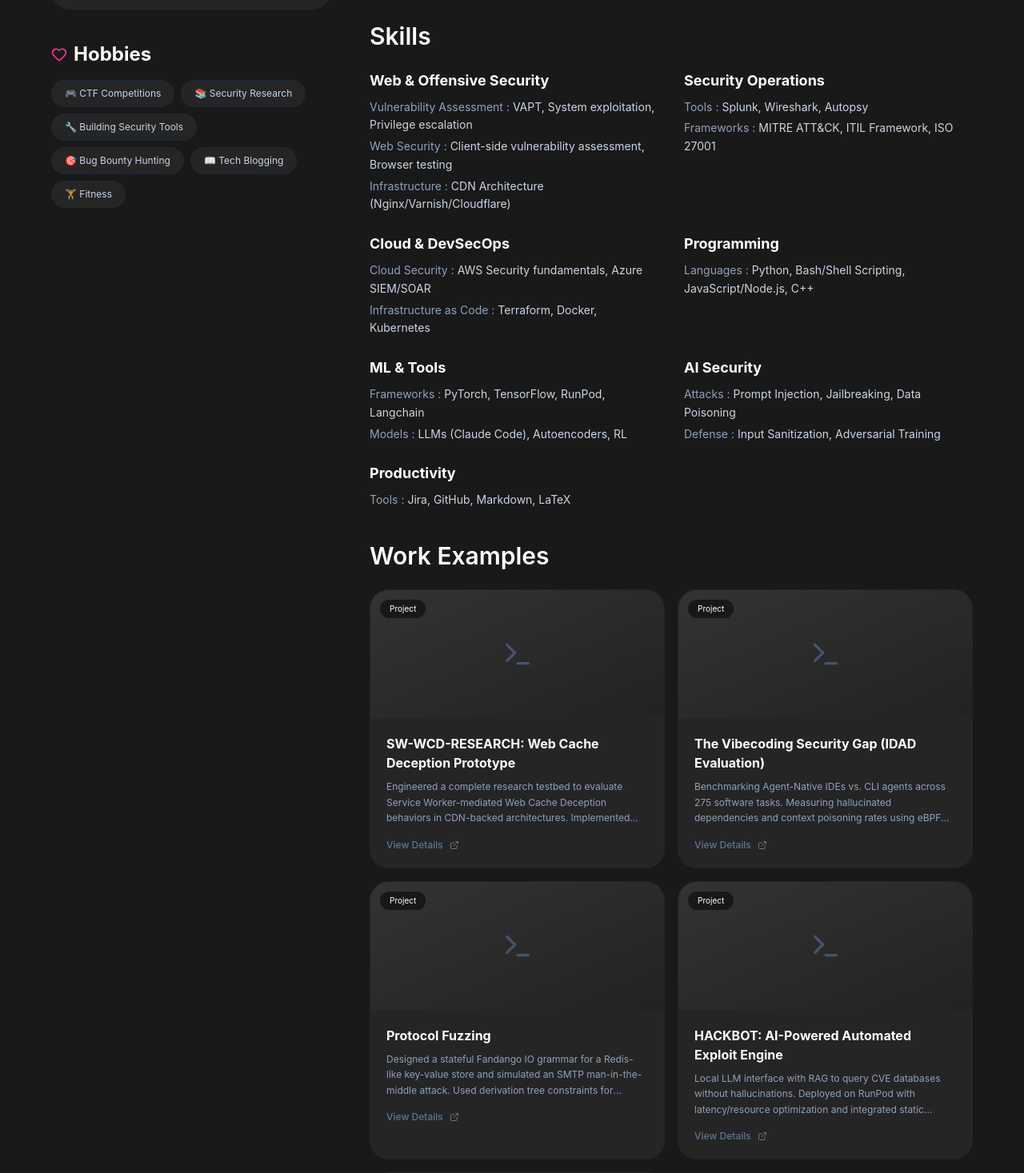
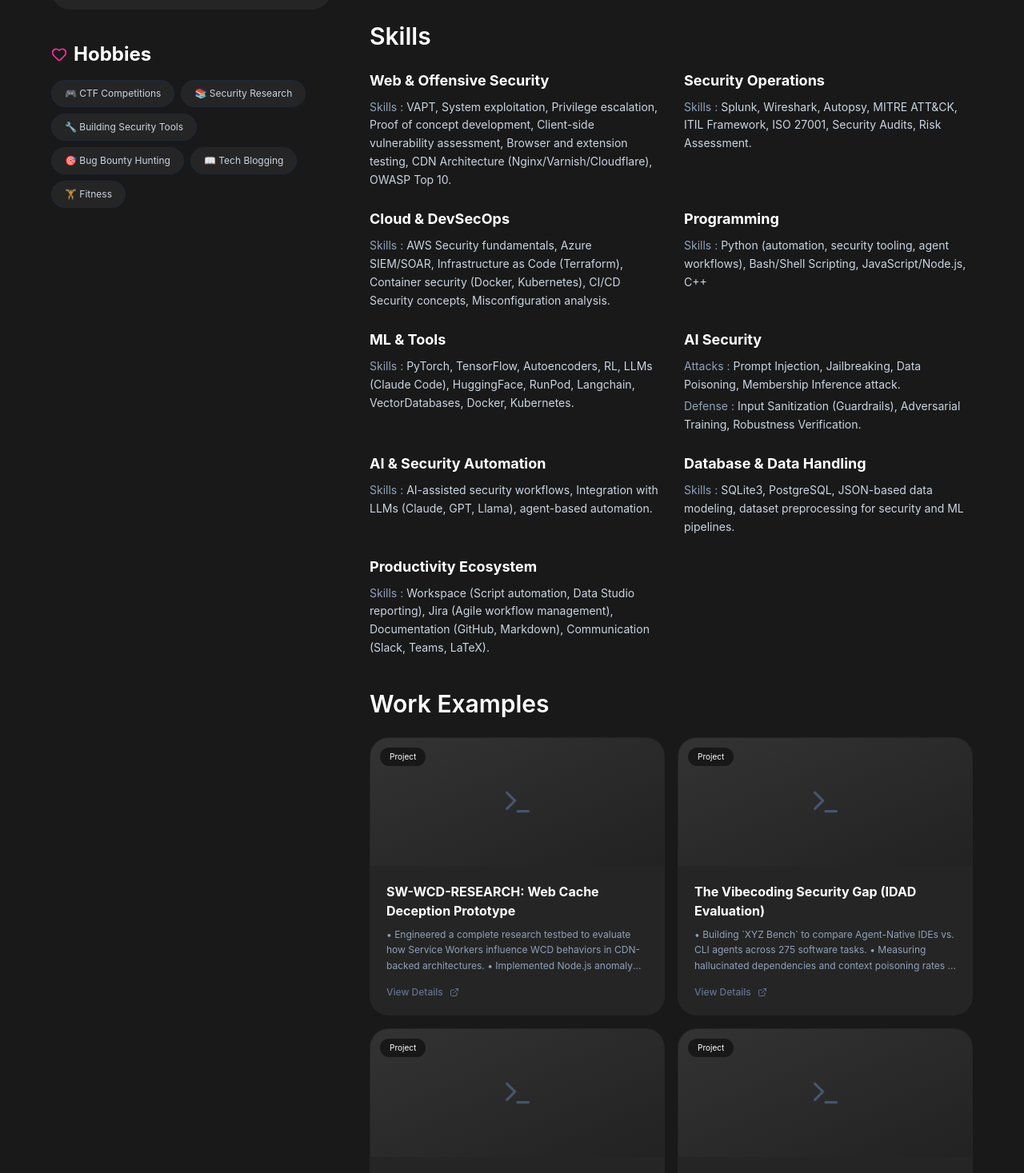
Before and after one commit to lordprime/Portfolio, a Next.js app: page / in a window 1280 px wide. Shown: the part 1083-2550 px from the top of the page at 80% size. Built offline with nearby package versions, Linux system fonts and the light colour scheme.

Commit message:
fix: restore full resume text in portfolio data

```diff
--- a/src/data/portfolio.ts
+++ b/src/data/portfolio.ts
@@ -51,28 +51,28 @@ export const portfolioData = {
             role: "Research Assistant (Web & AI Security)",
             company: "CISPA -- Helmholtz Center for Information Security",
             period: "Sep 2025 – Present",
-            description: "Leading SW-WCD Research (Web Cache Deception) and AI Agent Security (IDAD). Developed simulation environments with Docker/Nginx/Playwright and benchmarking frameworks for autonomous coding agents.",
+            description: "• SW-WCD Research: Developed `SW-WCD-RESEARCH`, a controlled prototype to study Service Worker-mediated Web Cache Deception. Architected a simulation environment using Nginx (CDN logic) and Express (Origin) to test path sculpting and header manipulation payloads.\n• Infrastructure Automation: Implemented a Playwright-based test suite for cross-browser validation and an R-based statistical engine to compute attack success rates and time-to-cache metrics.\n• AI Agent Security (IDAD): Leading the Vibecoding Security Gap study, benchmarking Agent-Native IDEs vs. CLI Agents. Designing the `XYZ Bench` framework to evaluate 275 development tasks for hallucinated dependencies, logic optimization bypasses, and security vulnerabilities.\n• Vulnerability Discovery: Uncovering novel Verification Gap, risks where autonomous agents report successful tests on vulnerable code, specifically in context poisoning and legacy pattern propagation & identifying Security Vuln.",
             icon: Shield,
         },
         {
             role: "Penetration Testing Intern",
             company: "Hackers4u",
             period: "Sep 2023 – Oct 2023",
-            description: "Executed black-box penetration tests on web applications (SQLi, XSS, IDOR) and automated network enumeration using Nmap/Nessus APIs.",
+            description: "• Executed black-box penetration tests on web applications, identifying critical vulnerabilities (SQLi, XSS, IDOR).\n• Automated network enumeration using Nmap and Nessus APIs, reducing manual scanning time by 40%.\n• Documented findings in markdown reports for technical and non-technical stakeholders.",
             icon: Terminal,
         },
         {
             role: "Cybersecurity & Digital Forensics Intern",
             company: "CybersecuredIndia",
             period: "Dec 2022 – Feb 2023",
-            description: "Analyzed malware behavior logs and conducted forensic investigations preserving chain-of-custody. Reconstructed attack timelines using Registry and Prefetch artifacts.",
+            description: "• Analyzed malware behavior logs using Python to detect obfuscation patterns.\n• Conducted forensic investigations preserving chain-of-custody; reconstructed attack timelines using Registry and Prefetch artifacts.\n• Translated findings into actionable risk mitigation plans.",
             icon: Lock,
         },
         {
             role: "Information Security Administrator Intern",
             company: "Virtual Testing Foundation",
             period: "Sep 2022 – Nov 2022",
-            description: "Mapped adversary behaviors to MITRE ATT&CK controls and assisted in drafting Information Security and Acceptable Use Policies.",
+            description: "• Mapped adversary behaviors to controls using MITRE ATT&CK to identify gaps.\n• Assisted in drafting Information Security and Acceptable Use Policies (ISP/AUP).",
             icon: Server,
         },
         {
@@ -86,31 +86,31 @@ export const portfolioData = {
     projects: [
         {
             title: "SW-WCD-RESEARCH: Web Cache Deception Prototype",
-            description: "Engineered a complete research testbed to evaluate Service Worker-mediated Web Cache Deception behaviors in CDN-backed architectures. Implemented Node.js anomaly detectors and designed PostgreSQL schema for statistical analysis.",
+            description: "• Engineered a complete research testbed to evaluate how Service Workers influence WCD behaviors in CDN-backed architectures.\n• Implemented Node.js anomaly detectors to log rewritten URLs and cache indicators.\n• Developed attack payloads (e.g., t1-path-sculpting.js) to bypass standard CDN cache armor.\n• Designed PostgreSQL schema for trial data storage and statistical power analysis.",
             tech: ["Docker", "Nginx", "Playwright", "R", "JS", "SQL"],
             link: "#",
         },
         {
             title: "The Vibecoding Security Gap (IDAD Evaluation)",
-            description: "Benchmarking Agent-Native IDEs vs. CLI agents across 275 software tasks. Measuring hallucinated dependencies and context poisoning rates using eBPF monitoring.",
+            description: "• Building `XYZ Bench` to compare Agent-Native IDEs vs. CLI agents across 275 software tasks.\n• Measuring hallucinated dependencies and context poisoning rates in autonomous coding.\n• Using eBPF to monitor insecure execution patterns in agent-generated code.",
             tech: ["Python", "eBPF", "Gemini 3.5", "Claude Code"],
             link: "#",
         },
         {
             title: "Protocol Fuzzing",
-            description: "Designed a stateful Fandango IO grammar for a Redis-like key-value store and simulated an SMTP man-in-the-middle attack. Used derivation tree constraints for protocol correctness.",
+            description: "• Designed a stateful Fandango IO grammar for a Redis-like key-value store, enabling valid command sequences (SET/GET/UPDATE) with response validation.\n• Simulated an SMTP man-in-the-middle attack by hijacking authenticated sessions to send spoofed emails without hardcoded credentials.\n• Used derivation tree constraints and prefix-aware tracking to enforce protocol correctness during fuzzing.",
             tech: ["Python", "Fandango", "SMTP", "Redis-like Protocol"],
             link: "#",
         },
         {
             title: "HACKBOT: AI-Powered Automated Exploit Engine",
-            description: "Local LLM interface with RAG to query CVE databases without hallucinations. Deployed on RunPod with latency/resource optimization and integrated static analysis.",
+            description: "• Local LLM interface with RAG to query CVE databases without hallucinations.\n• Deployed on RunPod with latency/resource optimization.\n• Integrated static analysis for auto-generated vulnerability reports.",
             tech: ["Python", "Meta-Llama 3", "RunPod", "RAG"],
             link: "#",
         },
         {
             title: "API-Based NMAP Dashboard",
-            description: "Full-stack dashboard for managing and visualizing Nmap scans. Enabled real-time asset visibility and centralized reporting.",
+            description: "• Full-stack dashboard for managing and visualizing Nmap scans.\n• Enabled real-time asset visibility and centralized reporting.",
             tech: ["Python", "Flask", "REST API"],
             link: "#",
         },
@@ -145,49 +145,56 @@ export const portfolioData = {
         {
             category: "Web & Offensive Security",
             items: [
-                { label: "Vulnerability Assessment", skills: "VAPT, System exploitation, Privilege escalation" },
-                { label: "Web Security", skills: "Client-side vulnerability assessment, Browser testing" },
-                { label: "Infrastructure", skills: "CDN Architecture (Nginx/Varnish/Cloudflare)" }
+                { label: "Skills", skills: "VAPT, System exploitation, Privilege escalation, Proof of concept development, Client-side vulnerability assessment, Browser and extension testing, CDN Architecture (Nginx/Varnish/Cloudflare), OWASP Top 10." }
             ]
         },
         {
             category: "Security Operations",
             items: [
-                { label: "Tools", skills: "Splunk, Wireshark, Autopsy" },
-                { label: "Frameworks", skills: "MITRE ATT&CK, ITIL Framework, ISO 27001" }
+                { label: "Skills", skills: "Splunk, Wireshark, Autopsy, MITRE ATT&CK, ITIL Framework, ISO 27001, Security Audits, Risk Assessment." }
             ]
         },
         {
             category: "Cloud & DevSecOps",
             items: [
-                { label: "Cloud Security", skills: "AWS Security fundamentals, Azure SIEM/SOAR" },
-                { label: "Infrastructure as Code", skills: "Terraform, Docker, Kubernetes" }
+                { label: "Skills", skills: "AWS Security fundamentals, Azure SIEM/SOAR, Infrastructure as Code (Terraform), Container security (Docker, Kubernetes), CI/CD Security concepts, Misconfiguration analysis." }
             ]
         },
         {
             category: "Programming",
             items: [
-                { label: "Languages", skills: "Python, Bash/Shell Scripting, JavaScript/Node.js, C++" }
+                { label: "Skills", skills: "Python (automation, security tooling, agent workflows), Bash/Shell Scripting, JavaScript/Node.js, C++" }
             ]
         },
         {
             category: "ML & Tools",
             items: [
-                { label: "Frameworks", skills: "PyTorch, TensorFlow, RunPod, Langchain" },
-                { label: "Models", skills: "LLMs (Claude Code), Autoencoders, RL" }
+                { label: "Skills", skills: "PyTorch, TensorFlow, Autoencoders, RL, LLMs (Claude Code), HuggingFace, RunPod, Langchain, VectorDatabases, Docker, Kubernetes." }
             ]
         },
         {
             category: "AI Security",
             items: [
-                { label: "Attacks", skills: "Prompt Injection, Jailbreaking, Data Poisoning" },
-                { label: "Defense", skills: "Input Sanitization, Adversarial Training" }
+                { label: "Attacks", skills: "Prompt Injection, Jailbreaking, Data Poisoning, Membership Inference attack." },
+                { label: "Defense", skills: "Input Sanitization (Guardrails), Adversarial Training, Robustness Verification." }
             ]
         },
         {
-            category: "Productivity",
+            category: "AI & Security Automation",
             items: [
-                { label: "Tools", skills: "Jira, GitHub, Markdown, LaTeX" }
+                { label: "Skills", skills: "AI-assisted security workflows, Integration with LLMs (Claude, GPT, Llama), agent-based automation." }
+            ]
+        },
+        {
+            category: "Database & Data Handling",
+            items: [
+                { label: "Skills", skills: "SQLite3, PostgreSQL, JSON-based data modeling, dataset preprocessing for security and ML pipelines." }
+            ]
+        },
+        {
+            category: "Productivity Ecosystem",
+            items: [
+                { label: "Skills", skills: "Workspace (Script automation, Data Studio reporting), Jira (Agile workflow management), Documentation (GitHub, Markdown), Communication (Slack, Teams, LaTeX)." }
             ]
         }
     ],
```
